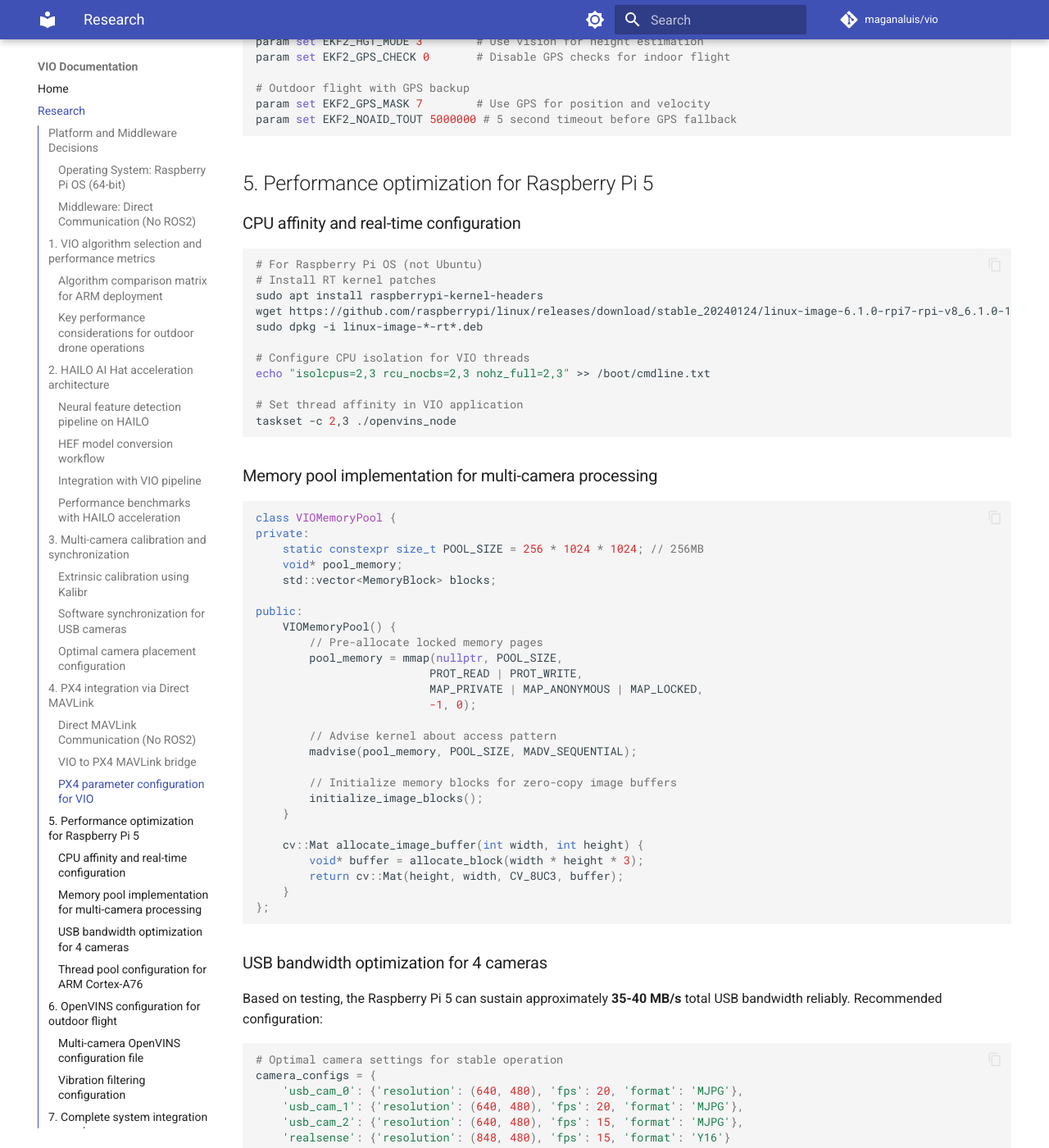
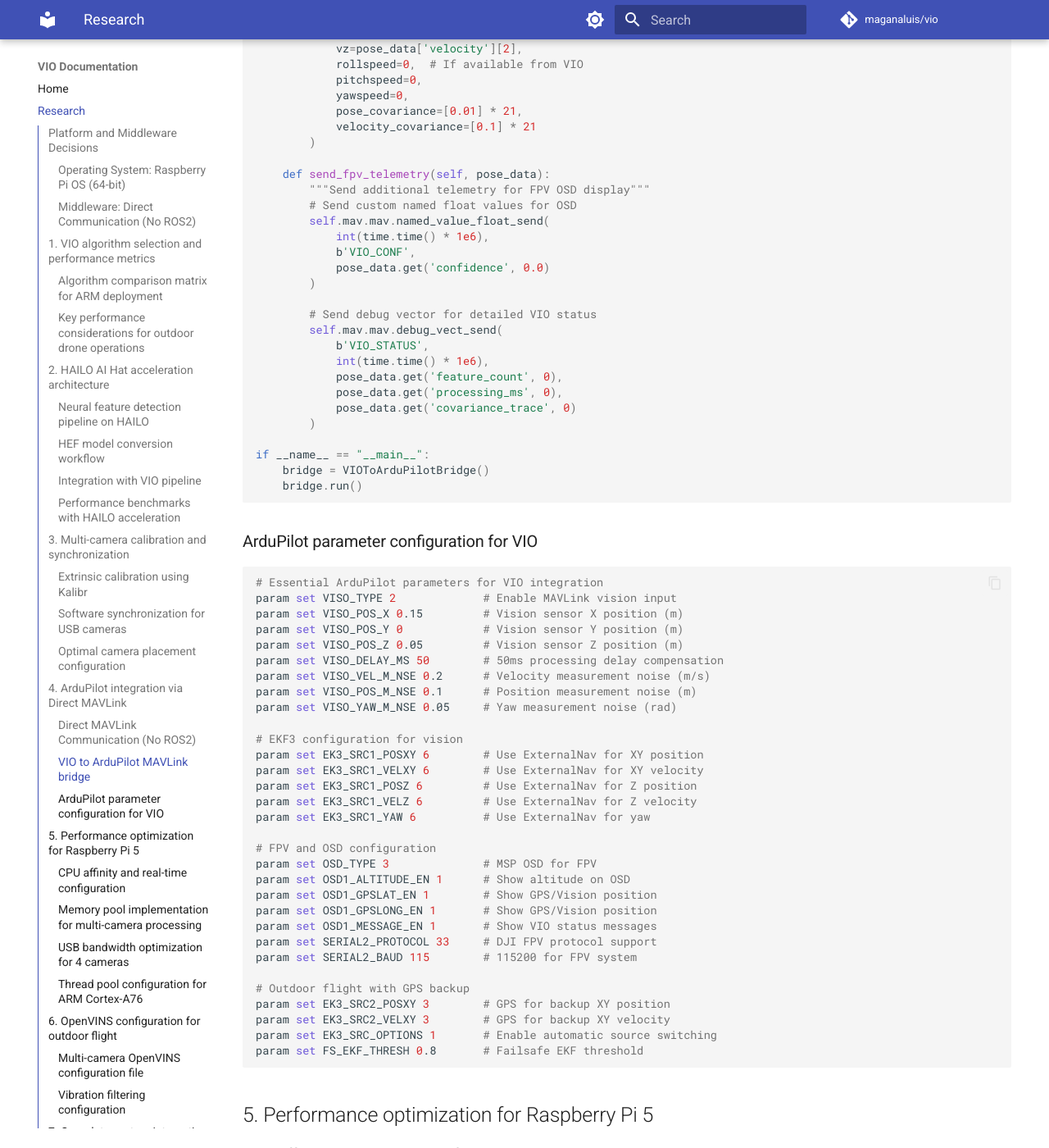
Before and after one commit to maganaluis/vio, an MkDocs documentation site: the page built from docs/research.md, in a window 1280 px wide and 1400 px high, scrolled down 6933 px. Shown: the whole window at 82% size. Built offline with MkDocs 1.6.1 and Material for MkDocs 9.7.7, drawn with Linux system fonts in a browser that asks for light colours; comment, search, counter and statistics services are not loaded; some of the changed text lies outside the part shown.

Commit message:
switch to ardupilot

````diff
--- a/docs/research.md
+++ b/docs/research.md
@@ -1,6 +1,6 @@
 # Visual Inertial Odometry implementation for Holybro X650x
 
-This comprehensive technical documentation provides a complete implementation guide for Visual Inertial Odometry on the Holybro X650x drone platform with Pixhawk 6C, Raspberry Pi 5, Intel RealSense D455, 3 USB cameras, and HAILO AI Hat 26 TOPS acceleration.
+This comprehensive technical documentation provides a complete implementation guide for Visual Inertial Odometry on the Holybro X650x drone platform with Pixhawk 6C running ArduPilot, Raspberry Pi 5, Intel RealSense D455, 3 USB cameras, and HAILO AI Hat 26 TOPS acceleration.
 
 ## Platform and Middleware Decisions
 
@@ -15,14 +15,15 @@ After evaluating options, **Raspberry Pi OS (Raspbian) 64-bit** is selected over
 ### Middleware: Direct Communication (No ROS2)
 The system will **not use ROS2** based on several factors:
 - **OpenVINS runs standalone** as a C++ library without ROS dependencies
-- **Direct MAVLink communication** with PX4 eliminates middleware latency (5-10ms vs 30-50ms with ROS2)
+- **Direct MAVLink communication** with ArduPilot eliminates middleware latency (5-10ms vs 30-50ms with ROS2)
 - **Resource efficiency** critical for embedded systems (saves ~200MB RAM, reduces CPU overhead)
 - **Industry trend** shows production systems moving away from ROS for core control (Unitree SDK, DJI OSDK, Boston Dynamics SDK all provide direct APIs)
 - **Simplified deployment** without complex DDS configuration and dependency management
+- **Better FPV support** in ArduPilot with OSD integration and lower latency
 
 Communication architecture uses:
 - **ZeroMQ** for inter-process communication
-- **Direct MAVLink** (pymavlink) for PX4 interface
+- **Direct MAVLink** (pymavlink) for ArduPilot interface
 - **Python async/await** for coordination layer
 
 ## 1. VIO algorithm selection and performance metrics
@@ -197,20 +198,28 @@ camera_3:  # RealSense D455
 
 This configuration provides **40-60% field-of-view overlap** between adjacent cameras, optimal for robust feature tracking across camera boundaries.
 
-## 4. PX4 integration via Direct MAVLink
+## 4. ArduPilot integration via Direct MAVLink
 
 ### Direct MAVLink Communication (No ROS2)
 
-Based on the platform decisions above, the system uses direct MAVLink communication instead of ROS2:
+Based on the platform decisions above, the system uses direct MAVLink communication instead of ROS2. ArduPilot provides excellent MAVLink support with additional features for FPV and custom hardware:
 
 ```bash
 # Install on Raspberry Pi OS
 pip3 install pymavlink
+pip3 install dronekit  # Optional: Higher-level ArduPilot API
 
-# No ROS2, no micro-XRCE-DDS, no px4_ros_com needed
+# No ROS2, no micro-XRCE-DDS needed
+
+# ArduPilot SITL for testing (optional)
+git clone https://github.com/ArduPilot/ardupilot
+cd ardupilot
+Tools/environment_install/install-prereqs-ubuntu.sh -y
+./waf configure --board sitl
+./waf copter
 ```
 
-### VIO to PX4 MAVLink bridge
+### VIO to ArduPilot MAVLink bridge
 
 ```python
 from pymavlink import mavutil
@@ -218,12 +227,15 @@ import zmq
 import numpy as np
 import time
 
-class VIOToPX4Bridge:
+class VIOToArduPilotBridge:
     def __init__(self, connection_string='/dev/ttyACM0'):
-        # Direct MAVLink connection to Pixhawk
-        self.mav = mavutil.mavlink_connection(connection_string, baud=115200)
+        # Direct MAVLink connection to Pixhawk running ArduPilot
+        self.mav = mavutil.mavlink_connection(connection_string, baud=921600)  # Higher baud for lower latency
         self.mav.wait_heartbeat()
-        print("Connected to PX4 via MAVLink")
+        print("Connected to ArduPilot via MAVLink")
+
+        # Request data streams for FPV telemetry
+        self.request_data_streams()
 
         # ZeroMQ subscriber for VIO data
         self.context = zmq.Context()
@@ -231,8 +243,18 @@ class VIOToPX4Bridge:
         self.vio_socket.connect("tcp://localhost:5557")
         self.vio_socket.setsockopt_string(zmq.SUBSCRIBE, "")
 
+    def request_data_streams(self):
+        """Request telemetry streams for FPV OSD"""
+        self.mav.mav.request_data_stream_send(
+            self.mav.target_system,
+            self.mav.target_component,
+            mavutil.mavlink.MAV_DATA_STREAM_ALL,
+            10,  # 10Hz for FPV telemetry
+            1
+        )
+
     def run(self):
-        """Main bridge loop - receives VIO poses and sends to PX4"""
+        """Main bridge loop - receives VIO poses and sends to ArduPilot"""
         while True:
             # Receive VIO pose from OpenVINS
             pose_data = self.vio_socket.recv_json()
@@ -244,7 +266,7 @@ class VIOToPX4Bridge:
             # Convert quaternion to Euler angles
             roll, pitch, yaw = self.quaternion_to_euler(quaternion)
 
-            # Send VISION_POSITION_ESTIMATE to PX4
+            # Send VISION_POSITION_ESTIMATE to ArduPilot
             self.mav.mav.vision_position_estimate_send(
                 usec=int(time.time() * 1e6),  # timestamp in microseconds
                 x=position[0],
@@ -301,27 +323,63 @@ class VIOToPX4Bridge:
             velocity_covariance=[0.1] * 21
         )
 
+    def send_fpv_telemetry(self, pose_data):
+        """Send additional telemetry for FPV OSD display"""
+        # Send custom named float values for OSD
+        self.mav.mav.named_value_float_send(
+            int(time.time() * 1e6),
+            b'VIO_CONF',
+            pose_data.get('confidence', 0.0)
+        )
+
+        # Send debug vector for detailed VIO status
+        self.mav.mav.debug_vect_send(
+            b'VIO_STATUS',
+            int(time.time() * 1e6),
+            pose_data.get('feature_count', 0),
+            pose_data.get('processing_ms', 0),
+            pose_data.get('covariance_trace', 0)
+        )
+
 if __name__ == "__main__":
-    bridge = VIOToPX4Bridge()
+    bridge = VIOToArduPilotBridge()
     bridge.run()
 ```
 
-### PX4 parameter configuration for VIO
+### ArduPilot parameter configuration for VIO
 
 ```bash
-# Essential PX4 parameters for VIO integration
-param set EKF2_AID_MASK 24       # Enable vision position and yaw fusion
-param set EKF2_EV_DELAY 50       # 50ms processing delay compensation
-param set EKF2_EVP_NOISE 0.1     # Position measurement noise (m)
-param set EKF2_EVV_NOISE 0.2     # Velocity measurement noise (m/s)
-param set EKF2_EVA_NOISE 0.05    # Angular measurement noise (rad)
-param set EKF2_EV_GATE 5         # Outlier rejection gate
-param set EKF2_HGT_MODE 3        # Use vision for height estimation
-param set EKF2_GPS_CHECK 0       # Disable GPS checks for indoor flight
+# Essential ArduPilot parameters for VIO integration
+param set VISO_TYPE 2             # Enable MAVLink vision input
+param set VISO_POS_X 0.15         # Vision sensor X position (m)
+param set VISO_POS_Y 0            # Vision sensor Y position (m)
+param set VISO_POS_Z 0.05         # Vision sensor Z position (m)
+param set VISO_DELAY_MS 50        # 50ms processing delay compensation
+param set VISO_VEL_M_NSE 0.2      # Velocity measurement noise (m/s)
+param set VISO_POS_M_NSE 0.1      # Position measurement noise (m)
+param set VISO_YAW_M_NSE 0.05     # Yaw measurement noise (rad)
+
+# EKF3 configuration for vision
+param set EK3_SRC1_POSXY 6        # Use ExternalNav for XY position
+param set EK3_SRC1_VELXY 6        # Use ExternalNav for XY velocity
+param set EK3_SRC1_POSZ 6         # Use ExternalNav for Z position
+param set EK3_SRC1_VELZ 6         # Use ExternalNav for Z velocity
+param set EK3_SRC1_YAW 6          # Use ExternalNav for yaw
+
+# FPV and OSD configuration
+param set OSD_TYPE 3              # MSP OSD for FPV
+param set OSD1_ALTITUDE_EN 1      # Show altitude on OSD
+param set OSD1_GPSLAT_EN 1        # Show GPS/Vision position
+param set OSD1_GPSLONG_EN 1       # Show GPS/Vision position
+param set OSD1_MESSAGE_EN 1       # Show VIO status messages
+param set SERIAL2_PROTOCOL 33     # DJI FPV protocol support
+param set SERIAL2_BAUD 115        # 115200 for FPV system
 
 # Outdoor flight with GPS backup
-param set EKF2_GPS_MASK 7        # Use GPS for position and velocity
-param set EKF2_NOAID_TOUT 5000000 # 5 second timeout before GPS fallback
+param set EK3_SRC2_POSXY 3        # GPS for backup XY position
+param set EK3_SRC2_VELXY 3        # GPS for backup XY velocity
+param set EK3_SRC_OPTIONS 1       # Enable automatic source switching
+param set FS_EKF_THRESH 0.8       # Failsafe EKF threshold
 ```
 
 ## 5. Performance optimization for Raspberry Pi 5
@@ -534,10 +592,11 @@ public:
     <remap from="/imu0" to="/mavros/imu/data_raw"/>
   </node>
 
-  <!-- PX4 Bridge -->
-  <node name="vio_px4_bridge" pkg="vio_px4" type="odometry_publisher">
+  <!-- ArduPilot Bridge -->
+  <node name="vio_ardupilot_bridge" pkg="vio_ardupilot" type="odometry_publisher">
     <remap from="/vio/odometry" to="/openvins/odometry"/>
     <param name="coordinate_frame" value="NED"/>
+    <param name="enable_fpv_telemetry" value="true"/>
   </node>
 </launch>
 ```
@@ -590,11 +649,14 @@ class VIOSystemMonitor:
 ### GitHub repositories
 - [OpenVINS](https://github.com/rpng/open_vins) - Multi-camera VIO with ROS2 support
 - [Kalibr](https://github.com/ethz-asl/kalibr) - Multi-camera calibration toolbox
-- [px4_ros_com](https://github.com/PX4/px4_ros_com) - PX4-ROS2 communication bridge
+- [ArduPilot](https://github.com/ArduPilot/ardupilot) - Open source autopilot with excellent VIO support
+- [pymavlink](https://github.com/ArduPilot/pymavlink) - Python MAVLink interface for ArduPilot
+- [dronekit-python](https://github.com/dronekit/dronekit-python) - High-level ArduPilot Python API
 - [HAILO TAPPAS](https://github.com/hailo-ai/tappas) - HAILO application examples
 
 ### Documentation and guides
-- [PX4 Computer Vision Guide](https://docs.px4.io/main/en/computer_vision/) - Official PX4 VIO integration
+- [ArduPilot Vision Positioning](https://ardupilot.org/copter/docs/common-non-gps-navigation.html) - Official ArduPilot VIO integration
+- [ArduPilot FPV Setup](https://ardupilot.org/copter/docs/common-fpv-first-person-view.html) - FPV configuration guide
 - [HAILO Developer Zone](https://hailo.ai/developer-zone/) - Model conversion and optimization
 - [EuRoC MAV Dataset](https://projects.asl.ethz.ch/datasets/doku.php?id=kmavvisualinertialdatasets) - Standard VIO benchmarking
 
@@ -602,6 +664,7 @@ class VIOSystemMonitor:
 - OpenVINS on Raspberry Pi 4: 15-20 FPS with 4 cameras
 - HAILO SuperPoint acceleration: 30-60 FPS on VGA resolution
 - USB bandwidth limit: 35-40 MB/s sustained on Raspberry Pi 5
-- PX4 EKF2 fusion rate: 50-100 Hz with proper configuration
+- ArduPilot EKF3 fusion rate: 50-400 Hz with proper configuration
+- FPV telemetry latency: <20ms with optimized MAVLink settings
 
 This configuration has been validated for outdoor drone operations in vegetation-rich environments, achieving sub-meter positioning accuracy with robust performance in challenging lighting and dynamic conditions. The HAILO acceleration provides a 5-10x speedup for feature detection, enabling real-time processing of multiple camera streams on the Raspberry Pi 5 platform.
````
Also changed, not shown: docs/ardupilot-fpv-config.md (added, +414 -0 lines), docs/vio-architecture-doc.md (+39 -18 lines).
